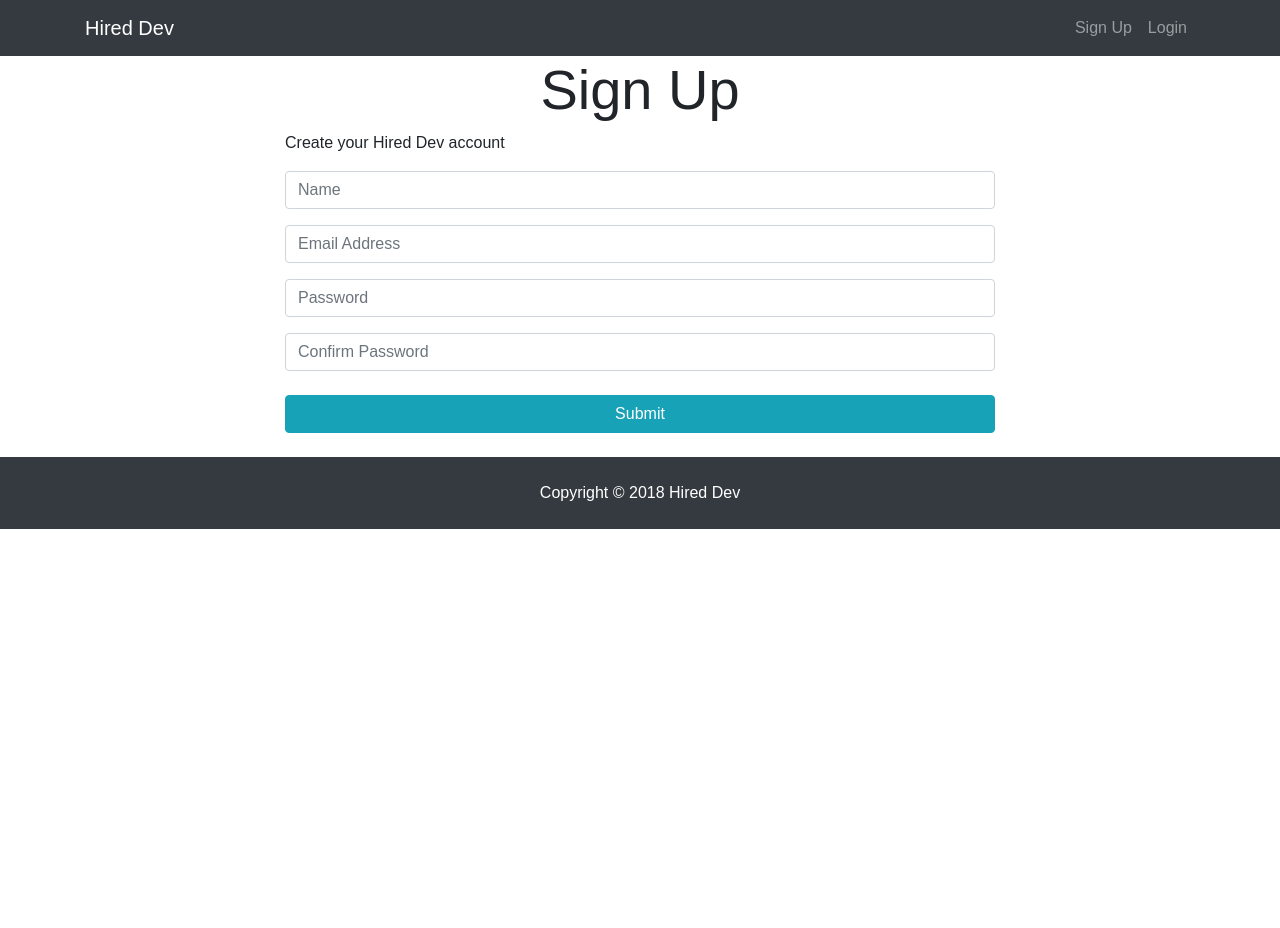
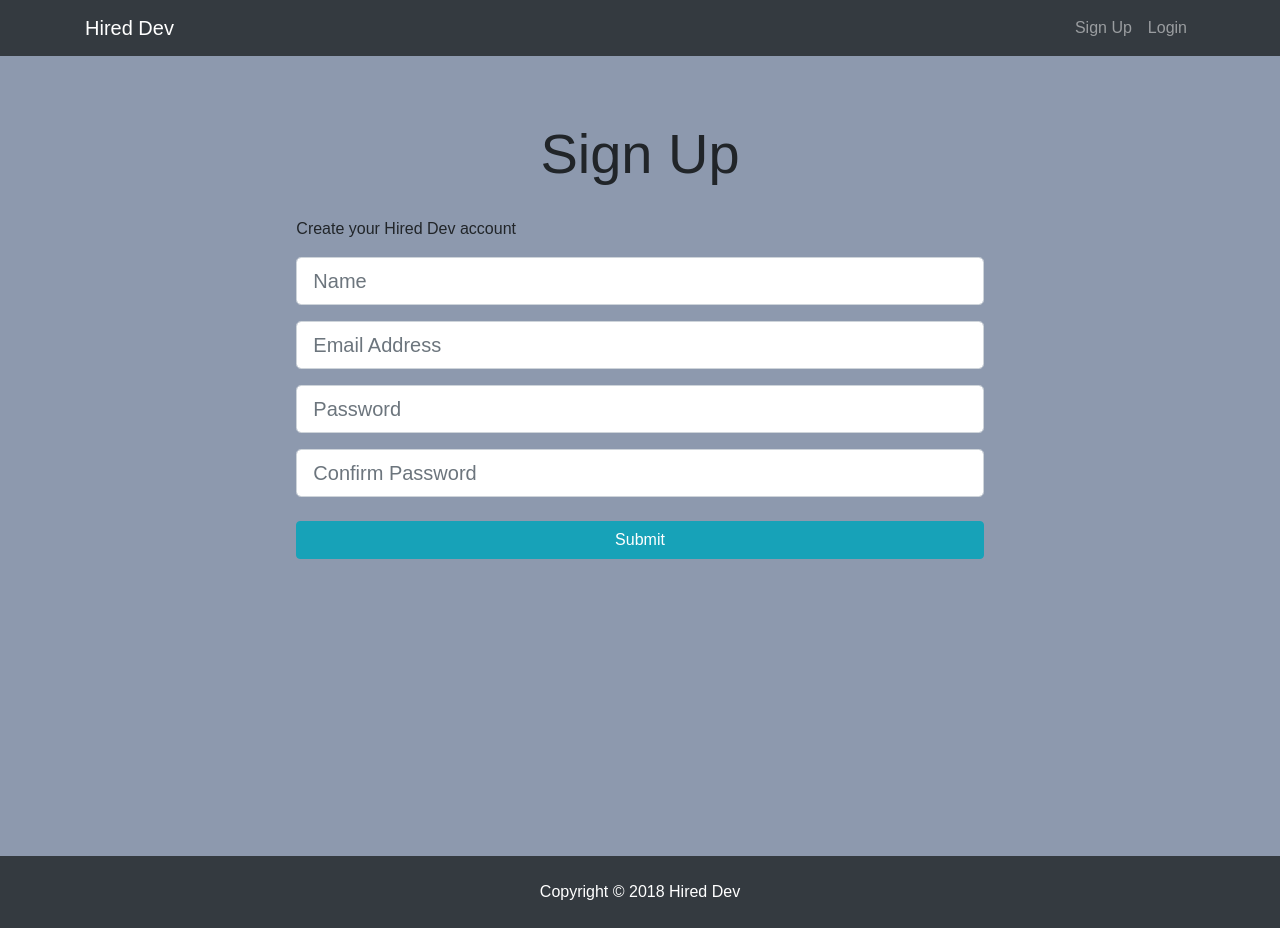
Before and after one commit to hundalrs/HiredDev, a React (Create React App) app in the folder client/: page /signup in a window 1280 px wide. Before the commit the page ends 800 px from the top, so only its background shows below. Built offline with nearby package versions, Linux system fonts and the light colour scheme.

Commit message:
Changed styling for all pages to have background color and added properties to components

```diff
--- a/client/package.json
+++ b/client/package.json
@@ -3,6 +3,8 @@
   "version": "0.1.0",
   "private": true,
   "dependencies": {
+    "axios": "^0.18.0",
+    "classnames": "^2.2.6",
     "react": "^16.4.2",
     "react-dom": "^16.4.2",
     "react-router-dom": "^4.3.1",
--- a/client/public/index.html
+++ b/client/public/index.html
@@ -22,7 +22,7 @@
 
 
 
-  <title>The Hired Dev - Application Organizational Tool</title>
+  <title>Hired Dev - Application Organizational Tool</title>
 </head>
 
 <body>
--- a/client/src/App.css
+++ b/client/src/App.css
@@ -0,0 +1,6 @@
+/*******************************
+        Main App.js
+********************************/
+body {
+  background-color: #8d99ae;
+}
--- a/client/src/components/auth/Login.js
+++ b/client/src/components/auth/Login.js
@@ -30,11 +30,12 @@ class Login extends Component {
   render() {
     return (
       <div className="login">
-        <div className="container">
+        <div className="container-full-bg">
+          <div className="jumbotron">
             <div className="row">
               <div className="col-md-8 m-auto">
                 <h1 className="display-4 text-center">Log In</h1>
-              <p className="lead text-center">
+                <p className="para-space text-center">
                   Sign in to your Hired Dev Account
                 </p>
                 <form onSubmit={this.onSubmit}>
@@ -67,6 +68,7 @@ class Login extends Component {
             </div>
           </div>
         </div>
+      </div>
     );
   }
 }
--- a/client/src/components/auth/Register.js
+++ b/client/src/components/auth/Register.js
@@ -1,4 +1,8 @@
 import React, { Component } from "react";
+import axios from "axios";
+import classnames from "classnames";
+
+import "../../styles/register.css";
 
 class Register extends Component {
   constructor() {
@@ -28,57 +32,91 @@ class Register extends Component {
       password2: this.state.password2
     };
 
-    console.log(newUser);
+    axios
+      .post("/api/users/register", newUser)
+      .then(res => console.log(res.data))
+      .catch(err => this.setState({ errors: err.response.data }));
   }
 
   render() {
+    const { errors } = this.state;
+
     return (
       <div className="register">
-        <div className="container">
+        <div className="container-full-bg">
+          <div className="jumbotron">
             <div className="row">
               <div className="col-md-8 m-auto">
                 <h1 className="display-4 text-center">Sign Up</h1>
-              <p>Create your Hired Dev account</p>
-              <form onSubmit={this.onSubmit}>
+                <p className="para-space">Create your Hired Dev account</p>
+                <form noValidate onSubmit={this.onSubmit}>
                   <div className="form-group">
                     <input
                       type="text"
-                    className="form-control form control-lg"
+                      className={classnames("form-control form-control-lg", {
+                        "is-invalid": errors.name
+                      })}
                       placeholder="Name"
                       name="name"
                       value={this.state.name}
                       onChange={this.onChange}
                     />
+                    {errors.name && (
+                      <div id="error-text" classname="invalid-feedback">
+                        {errors.name}
+                      </div>
+                    )}
                   </div>
                   <div className="form-group">
                     <input
                       type="email"
-                    className="form-control form control-lg"
+                      className={classnames("form-control form-control-lg", {
+                        "is-invalid": errors.email
+                      })}
                       placeholder="Email Address"
                       name="email"
                       value={this.state.email}
                       onChange={this.onChange}
                     />
+                    {errors.email && (
+                      <div id="error-text" classname="invalid-feedback">
+                        {errors.email}
+                      </div>
+                    )}
                   </div>
                   <div className="form-group">
                     <input
                       type="password"
-                    className="form-control form control-lg"
+                      className={classnames("form-control form-control-lg", {
+                        "is-invalid": errors.password
+                      })}
                       placeholder="Password"
                       name="password"
                       value={this.state.password}
                       onChange={this.onChange}
                     />
+                    {errors.password && (
+                      <div id="error-text" classname="invalid-feedback">
+                        {errors.password}
+                      </div>
+                    )}
                   </div>
                   <div className="form-group">
                     <input
                       type="password"
-                    className="form-control form control-lg"
+                      className={classnames("form-control form-control-lg", {
+                        "is-invalid": errors.password2
+                      })}
                       placeholder="Confirm Password"
                       name="password2"
                       value={this.state.password2}
                       onChange={this.onChange}
                     />
+                    {errors.password2 && (
+                      <div id="error-text" classname="invalid-feedback">
+                        {errors.password2}
+                      </div>
+                    )}
                   </div>
                   <input
                     type="submit"
@@ -89,6 +127,7 @@ class Register extends Component {
             </div>
           </div>
         </div>
+      </div>
     );
   }
 }
--- a/client/src/components/layout/Landing.js
+++ b/client/src/components/layout/Landing.js
@@ -14,14 +14,14 @@ class Landing extends Component {
           <br />
           <br />
           <br />
-          <h5>
-            Keep track of your applications and organization your job search
-            now!
+          <h5 className="margin-to-button">
+            Keep track of your applications and organization during your job
+            search now!
           </h5>
-          <Link to="/signup" className="btn btn-lg btn-light mt-5 mr-2">
+          <Link to="/signup" className="btn btn-lg btn-info mt-5 mr-2">
             Sign Up
           </Link>
-          <Link to="/login" className="btn btn-lg btn-light mt-5">
+          <Link to="/login" className="btn btn-lg btn-info mt-5">
             Login
           </Link>
         </div>
--- a/client/src/styles/landing.css
+++ b/client/src/styles/landing.css
@@ -11,3 +11,11 @@
   font-family: sans-serif;
   font-weight: 10;
 }
+
+.btn-lg {
+  width: 150px;
+}
+
+.margin-to-button {
+  margin-bottom: 50px;
+}
--- /dev/null
+++ b/client/src/styles/register.css
@@ -0,0 +1,15 @@
+#error-text {
+  color: red;
+  margin-top: 4px;
+  font-size: 13px;
+}
+
+.jumbotron {
+  background-size: cover;
+  height: 100vh;
+  margin-bottom: 0;
+}
+
+.para-space {
+  margin-top: 30px;
+}
```
Lines whose indentation alone changed are shown as unchanged.
